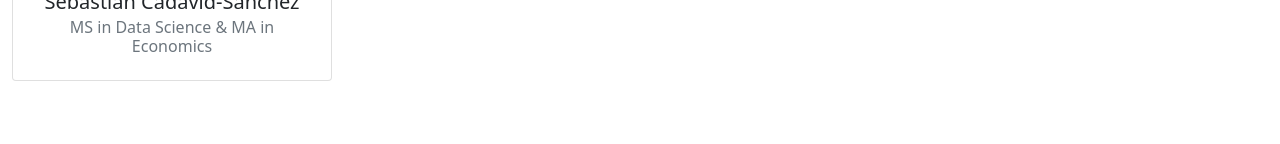
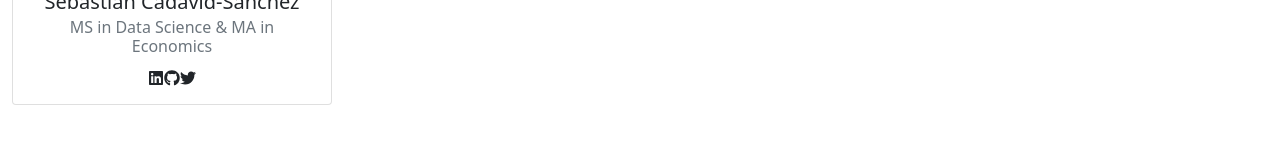
Before and after one commit to C1587S/cadavid-sanchez, a React (Create React App) app: page / in a window 1280 px wide. Shown: the part 338-482 px from the top of the page. Built offline with nearby package versions, Linux system fonts and the light colour scheme.

Commit message:
Include contact icons

```diff
--- a/package.json
+++ b/package.json
@@ -9,7 +9,9 @@
     "bootstrap": "^5.0.0",
     "react": "^17.0.2",
     "react-bootstrap": "^1.5.2",
+    "react-bootstrap-icons": "^1.4.0",
     "react-dom": "^17.0.2",
+    "react-icons": "^4.2.0",
     "react-scripts": "4.0.3",
     "web-vitals": "^1.1.2"
   },
--- a/src/components/Profile.js
+++ b/src/components/Profile.js
@@ -3,6 +3,8 @@ import { Row, Col, Container } from 'react-bootstrap'
 import Image from 'react-bootstrap/Image'
 import photo from '../profile.jpg';
 import Card from 'react-bootstrap/Card'
+
+import { FaGithub, FaLinkedin, FaTwitter } from "react-icons/fa";
 
 const Profile = ({size}) => {
     return(
@@ -13,6 +15,9 @@ const Profile = ({size}) => {
         <Card.Title>Sebastián Cadavid-Sánchez</Card.Title>
         <Card.Subtitle className="mb-2 text-muted">MS in Data Science & MA in Economics</Card.Subtitle>
         <Card.Text className="text-center">
+        <FaLinkedin />
+        <FaGithub />
+        <FaTwitter />
         </Card.Text>
     </Card.Body>
     </Card>
```
Also changed, not shown: 1 other file (tests, documents, lock files or other folders).
